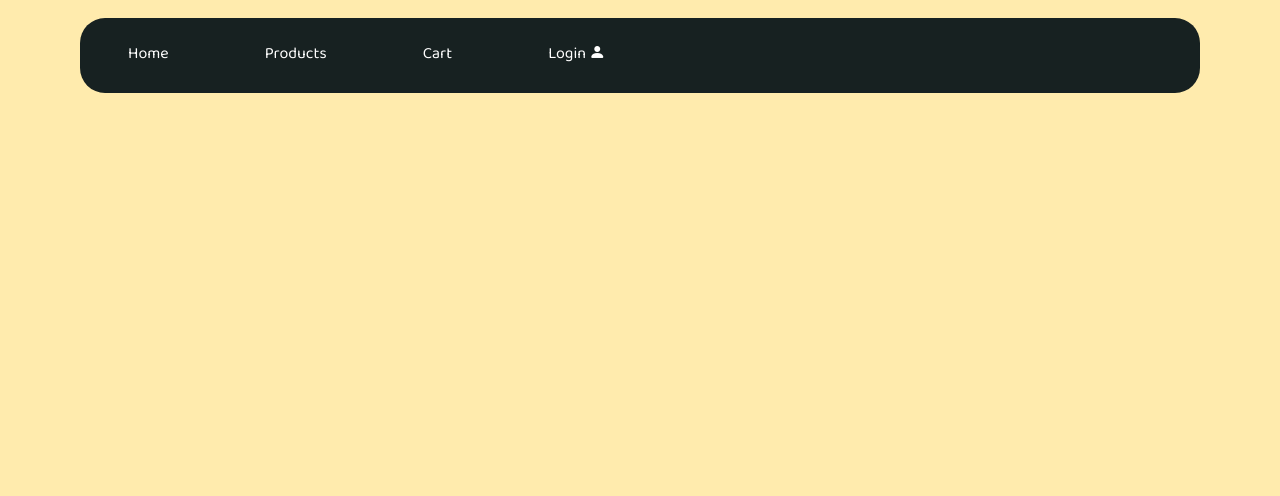
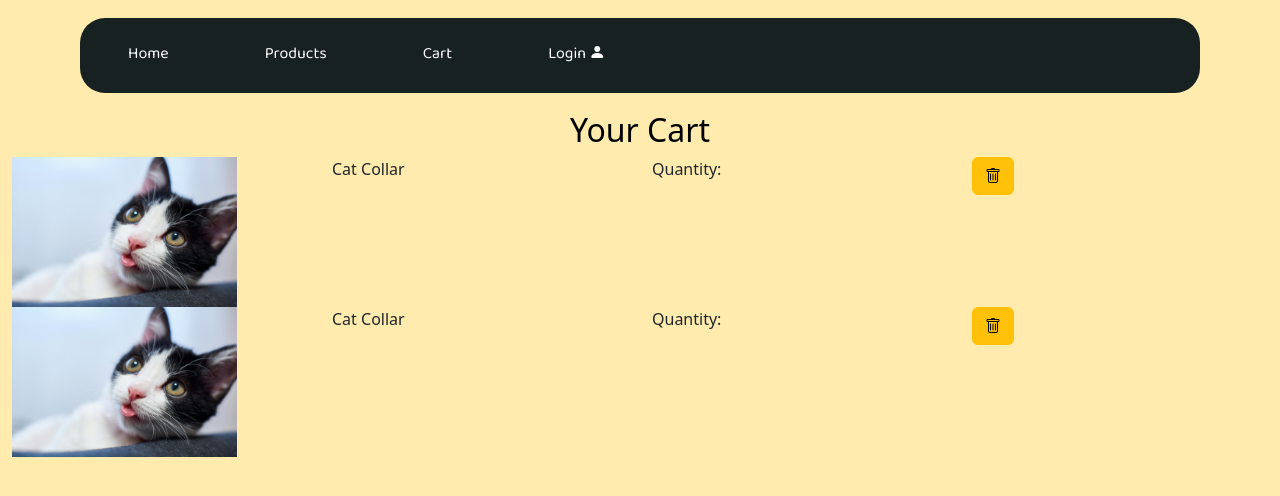
Before and after one commit to Mwape-Kurete/Y2S1T2_PetStore, a React (Create React App) app in the folder cheeri/frontend/: page /Cart in a window 1280 px wide. Shown: the top 496 px of the page. Built offline with nearby package versions, Linux system fonts and the light colour scheme; a web font is replaced by a local one.

Commit message:
adding cart item

```diff
--- /dev/null
+++ b/cheeri/frontend/src/components/CartItem.js
@@ -0,0 +1,28 @@
+import "../styles/CartItem.css";
+import "bootstrap/dist/css/bootstrap.min.css";
+import "bootstrap-icons/font/bootstrap-icons.css";
+
+import Row from "react-bootstrap/Row";
+import Col from "react-bootstrap/Col";
+import Button from "react-bootstrap/Button";
+
+import tempCartProd from "../media/romi.jpg";
+
+function CartItem() {
+  return (
+    <Row className="cart-item-main-row">
+      <Col className="cartImg">
+        <img src={tempCartProd} alt="temp card image" className="cart-img" />
+      </Col>
+      <Col className="cartDescription">Cat Collar</Col>
+      <Col className="cartQuantity">Quantity:</Col>
+      <Col className="removeFromCart">
+        <Button className="deleteBtn" variant="warning">
+          <i className="bi bi-trash"></i>
+        </Button>
+      </Col>
+    </Row>
+  );
+}
+
+export default CartItem;
--- a/cheeri/frontend/src/components/TabProductWishlist.js
+++ b/cheeri/frontend/src/components/TabProductWishlist.js
@@ -13,7 +13,6 @@ function TabProductWishlist() {
       className="mb-3 tabs-wishprod-whole"
     >
       <Tab eventKey="products" title="Products">
-        <h2>CHEERI Products</h2>
         <Row className="products-container-main">
           <ProductCards />
         </Row>
--- a/cheeri/frontend/src/pages/Cart.js
+++ b/cheeri/frontend/src/pages/Cart.js
@@ -8,6 +8,7 @@ import Col from "react-bootstrap/Col";
 import "../styles/Cart.css";
 
 import NavComp from "../components/NavComp";
+import CartItem from "../components/CartItem";
 
 function Cart() {
   return (
@@ -16,7 +17,11 @@ function Cart() {
         <NavComp />
       </Row>
       <Row className="page-cont">
-        <Col className="Cart-checkout"></Col>
+        <h2>Your Cart</h2>
+        <Col className="Cart-checkout">
+          <CartItem />
+          <CartItem />
+        </Col>
       </Row>
     </Container>
   );
--- /dev/null
+++ b/cheeri/frontend/src/styles/CartItem.css
@@ -0,0 +1,3 @@
+.cart-img {
+  max-height: 150px;
+}
```
